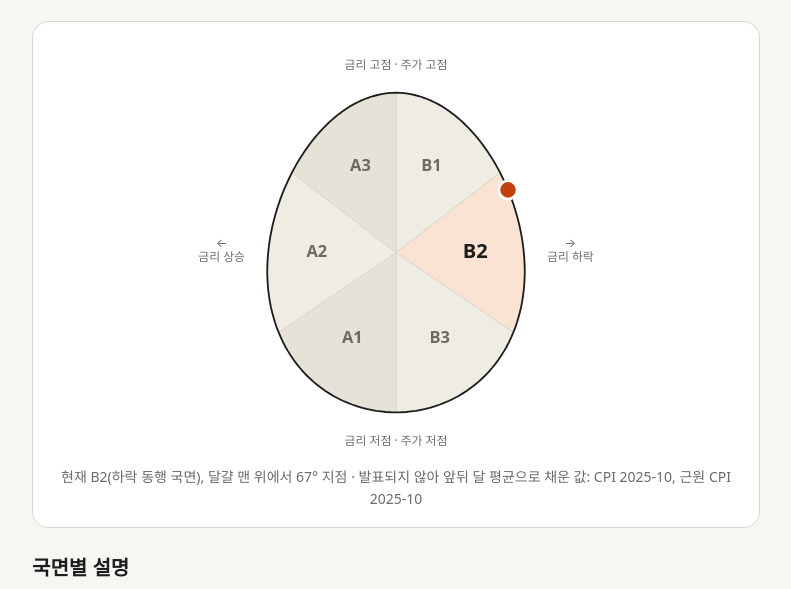
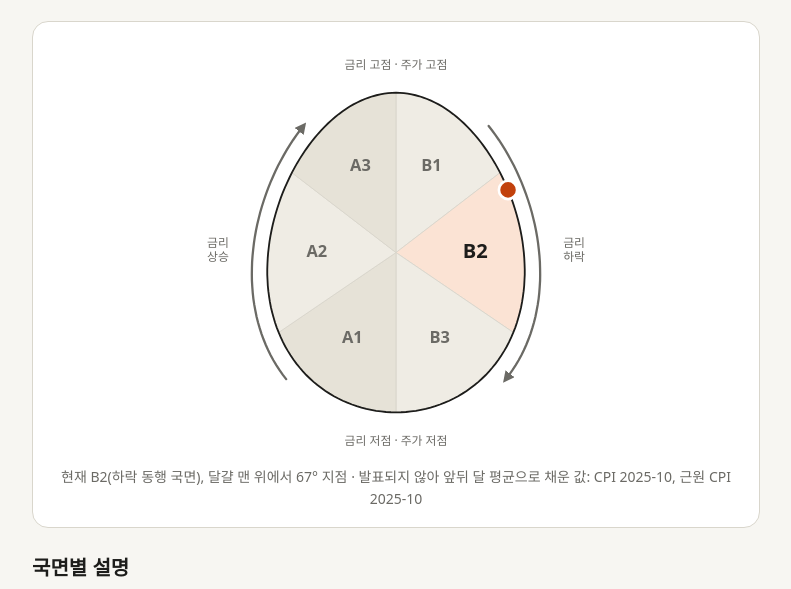
Before and after one commit to 0421cjy/EggModel, a plain HTML site: page index.html in a window 1280 px wide. Shown: the part 144-733 px from the top of the page, without its empty margins (244-1035 px from the left). Drawn offline with Linux system fonts and the light colour scheme.

Commit message:
feat: 달걀 좌우에 시계방향 곡선 화살표 추가
Co-Authored-By: Claude Opus 5.5 <noreply@anthropic.com>

```diff
--- a/assets/app.js
+++ b/assets/app.js
@@ -14,6 +14,7 @@ const ORDER = Object.keys(PHASES);
 const STALE_MS = 7 * 24 * 60 * 60 * 1000;
 const SVG_NS = "http://www.w3.org/2000/svg";
 const CX = 200, CY = 235, RX = 140, RY = 175;
+const ARROW_SCALE = 1.12; // 화살표를 달걀 테두리에서 띄우는 비율
 
 // 맨 위(금리 고점)에서 시작해 오른쪽 → 아래 → 왼쪽으로, 시계방향으로 도는 각도(도)를 달걀 둘레 좌표로 바꾼다.
 // 위쪽이 좁은 달걀 모양이 되도록 가로 폭을 cos에 따라 줄인다.
@@ -50,10 +51,17 @@ function dot(svg, angle, r, cls, label) {
   svg.append(g);
 }
 
-function sideLabel(x, arrow, text) {
+function sideLabel(x, top, bottom) {
   const label = el("text", { x, y: CY - 6, class: "axis-label" });
-  label.append(el("tspan", { x, dy: 0 }, arrow), el("tspan", { x, dy: "1.2em" }, text));
+  label.append(el("tspan", { x, dy: 0 }, top), el("tspan", { x, dy: "1.2em" }, bottom));
   return label;
+}
+
+// 달걀 바깥을 따라 from°에서 to°로 시계방향으로 도는 곡선 화살표.
+function cycleArrow(from, to) {
+  const pts = [];
+  for (let d = from; d <= to; d += 2) pts.push(eggPoint(d, ARROW_SCALE));
+  return el("path", { d: `M${polyline(pts)}`, class: "cycle-arrow", "marker-end": "url(#arrowhead)" });
 }
 
 function drawEgg(svg, data) {
@@ -73,9 +81,15 @@ function drawEgg(svg, data) {
 
   svg.append(el("text", { x: CX, y: 34, class: "axis-label" }, "금리 고점 · 주가 고점"));
   svg.append(el("text", { x: CX, y: 446, class: "axis-label" }, "금리 저점 · 주가 저점"));
-  // 좌우 라벨은 화살표와 글자를 두 줄로 나눠, 모바일에서 글자를 키워도 달걀과 겹치지 않게 한다.
-  svg.append(sideLabel(9, "←", "금리 상승"));
-  svg.append(sideLabel(391, "→", "금리 하락"));
+  // 시계방향 화살표: 오른쪽은 위→아래(금리 하락기), 왼쪽은 아래→위(금리 상승기).
+  const marker = el("marker", { id: "arrowhead", viewBox: "0 0 10 10", refX: 6, refY: 5, markerWidth: 5, markerHeight: 5, orient: "auto-start-reverse" });
+  marker.append(el("path", { d: "M0,0 L10,5 L0,10 Z", class: "arrowhead" }));
+  const defs = el("defs");
+  defs.append(marker);
+  svg.append(defs, cycleArrow(45, 135), cycleArrow(225, 315));
+  // 좌우 라벨은 두 줄로 나눠, 모바일에서 글자를 키워도 화살표와 겹치지 않게 한다.
+  svg.append(sideLabel(5, "금리", "상승"));
+  svg.append(sideLabel(395, "금리", "하락"));
 
   dot(svg, data.angle, 10, "now", `${data.as_of} · ${data.phase} ${PHASES[data.phase].name} (현재)`);
 }
--- a/assets/style.css
+++ b/assets/style.css
@@ -36,6 +36,8 @@ h1 .badge { color: var(--accent); }
 #egg .phase-label { fill: var(--muted); font-size: 18px; font-weight: 700; text-anchor: middle; dominant-baseline: middle; }
 #egg .phase-label.current { fill: var(--ink); font-size: 22px; }
 #egg .axis-label { fill: var(--muted); font-size: 13px; text-anchor: middle; }
+#egg .cycle-arrow { fill: none; stroke: var(--muted); stroke-width: 2.5; stroke-linecap: round; }
+#egg .arrowhead { fill: var(--muted); }
 /* 달걀 SVG는 화면 폭에 맞춰 줄어들므로, 좁은 화면에서는 글자를 키워 실제 크기를 12px 이상으로 유지한다. */
 @media (max-width: 560px) {
   #egg .axis-label { font-size: 18px; }
--- a/index.html
+++ b/index.html
@@ -5,7 +5,7 @@
   <meta name="viewport" content="width=device-width, initial-scale=1">
   <title>코스톨라니 달걀 지도</title>
   <meta name="description" content="미국 기준금리와 물가로 본 코스톨라니 달걀 모형의 현재 위치">
-  <link rel="stylesheet" href="assets/style.css?v=20261012-2">
+  <link rel="stylesheet" href="assets/style.css?v=20261012-3">
 </head>
 <body>
   <main class="wrap">
@@ -44,6 +44,6 @@
       마지막 갱신 <span id="updated"></span>
     </footer>
   </main>
-  <script src="assets/app.js?v=20261012-2"></script>
+  <script src="assets/app.js?v=20261012-3"></script>
 </body>
 </html>
```
